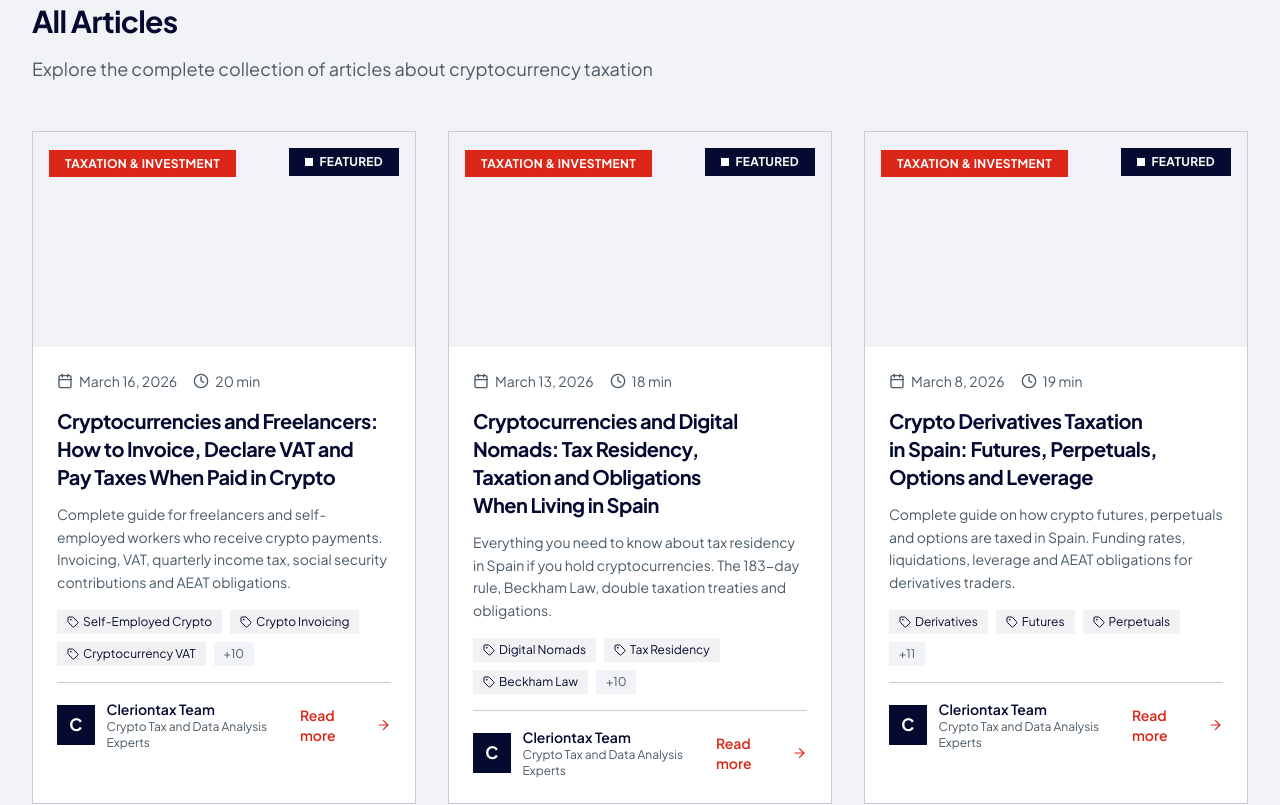
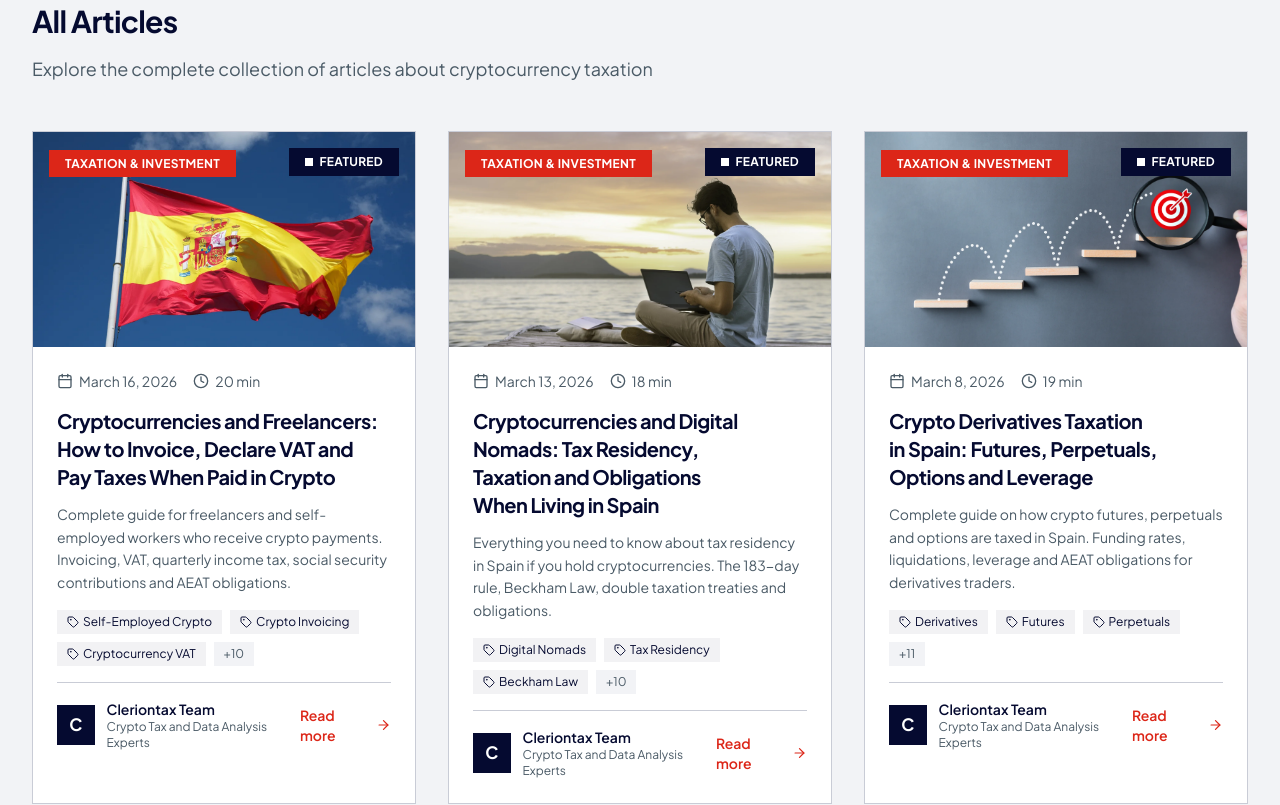
Before and after one commit to nachodelastorres/cleriontax-website, a Next.js app: page /en/blog/tema/fiscalidad-criptomonedas in a window 1280 px wide. Shown: the part 1000-1805 px from the top of the page. Built offline with nearby package versions, Linux system fonts and the light colour scheme; no server answers.

Commit message:
fix(blog): Las tarjetas de artículo vuelven a enseñar su imagen, que tapaba un fondo opaco desde la renovación
Co-Authored-By: Claude Opus 5.5 <noreply@anthropic.com>

```diff
--- a/components/blog/BlogCard.tsx
+++ b/components/blog/BlogCard.tsx
@@ -47,7 +47,6 @@ export default function BlogCard({ post, index = 0, featured = false }: BlogCard
             sizes={featured ? "(max-width: 1024px) 100vw, 50vw" : "(max-width: 768px) 100vw, (max-width: 1024px) 50vw, 33vw"}
             quality={85}
           />
-          <div className="absolute inset-0 bg-papel" />
           <div className="absolute inset-0 bg-azul/55 opacity-0 group-hover:opacity-100 transition-opacity duration-500" />
 
           {/* Category badge */}
```
